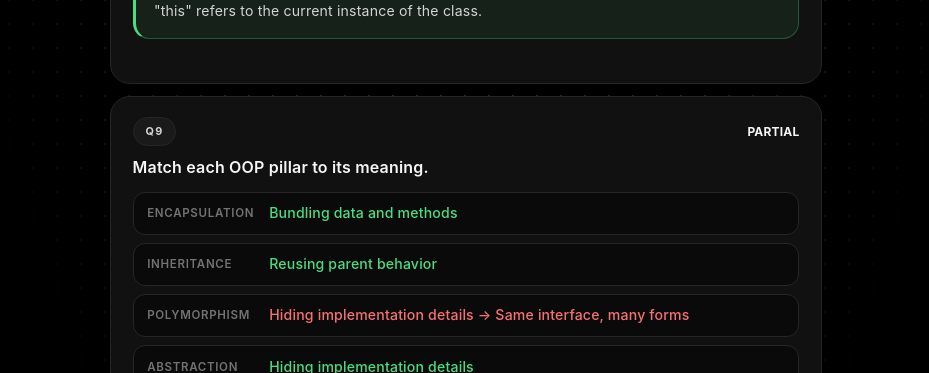
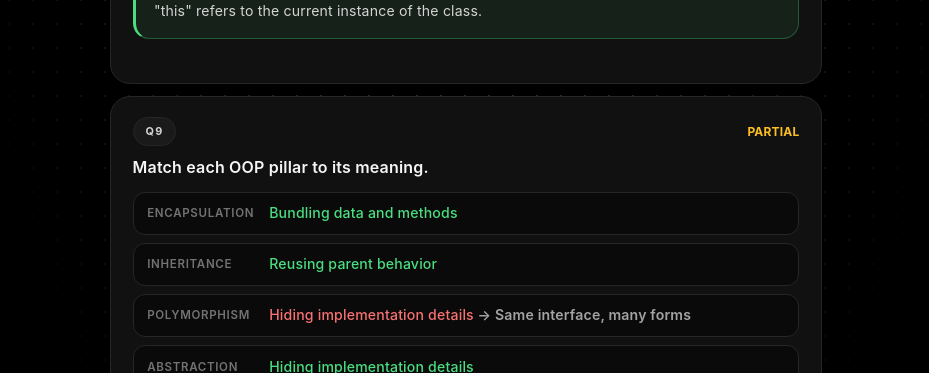
Before and after one commit to JairusCollantes/knoviq, a React (Vite) app: page /results in a window 1280 px wide. Shown: the part 2820-3193 px from the top of the page, without its empty margins (171-1100 px from the left). Built offline with nearby package versions, Linux system fonts and the light colour scheme.

Commit message:
feat: enhance styling for partial verdicts and explanations in Results page

```diff
--- a/src/pages/Results.css
+++ b/src/pages/Results.css
@@ -164,6 +164,12 @@
   background: rgba(248, 113, 113, 0.08);
 }
 
+.stat-pill.partial {
+  border-color: rgba(251, 191, 36, 0.4);
+  color: #fbbf24;
+  background: rgba(251, 191, 36, 0.08);
+}
+
 .score-actions {
   display: flex;
   gap: 0.75rem;
@@ -279,6 +285,7 @@
 
 .review-verdict.good { color: #4ade80; }
 .review-verdict.bad { color: #f87171; }
+.review-verdict.partial { color: #fbbf24; }
 
 .review-question {
   font-size: 1rem;
@@ -323,6 +330,12 @@
 
 .review-value.good { color: #4ade80; }
 .review-value.bad { color: #f87171; }
+.review-value.partial { color: #fbbf24; }
+
+.review-expected {
+  color: #a3a3a3;
+  font-weight: 600;
+}
 
 .explanation {
   border: 1px solid #262626;
@@ -344,6 +357,12 @@
   background: rgba(74, 222, 128, 0.08);
   border-color: rgba(74, 222, 128, 0.3);
   border-left-color: #4ade80;
+}
+
+.explanation.partial {
+  background: rgba(251, 191, 36, 0.08);
+  border-color: rgba(251, 191, 36, 0.3);
+  border-left-color: #fbbf24;
 }
 
 .explanation.wrong {
```
